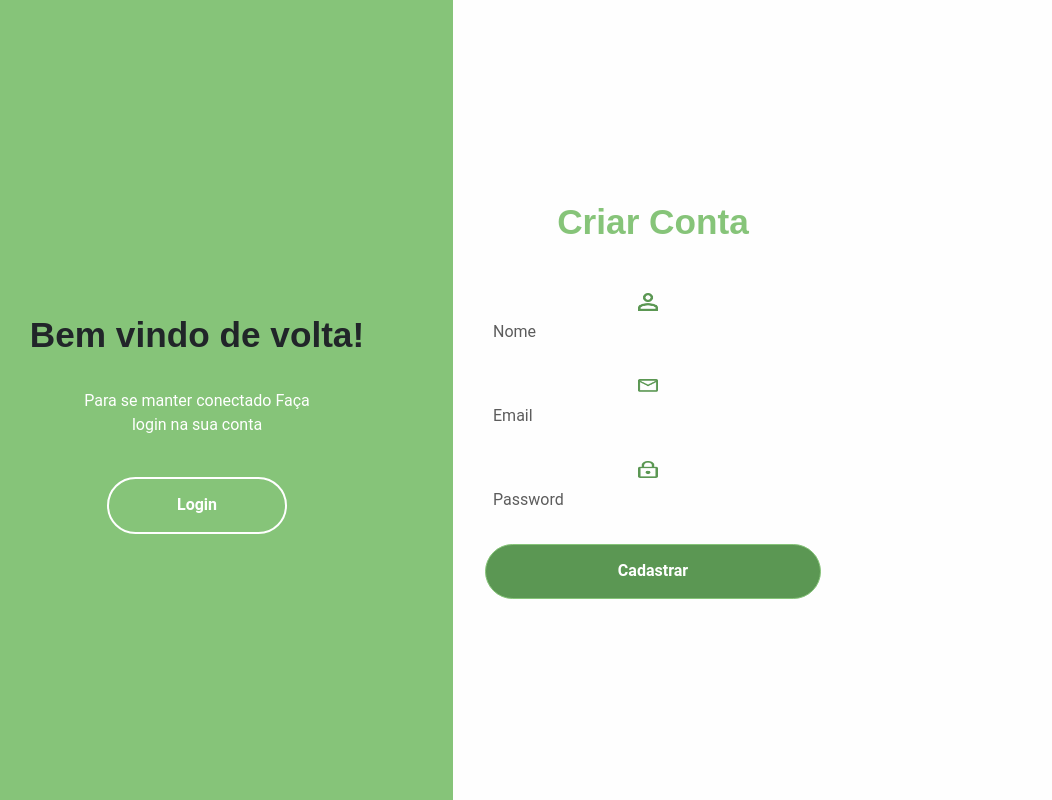
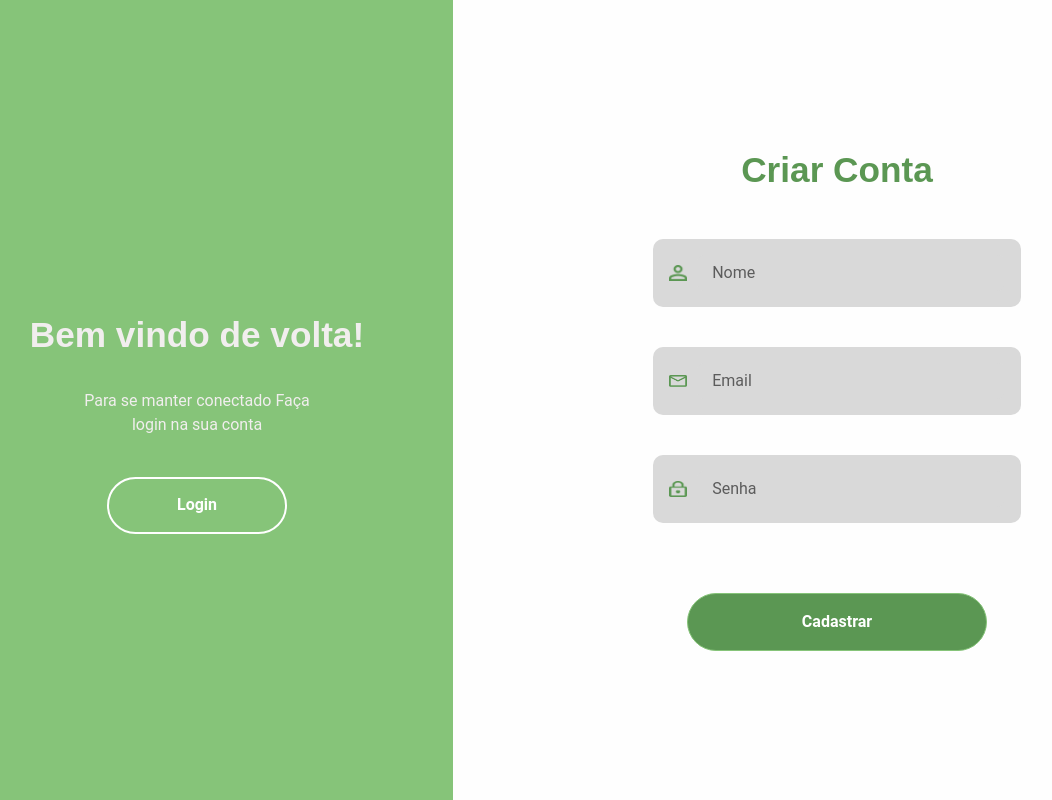
Before and after one commit to Tocchettog1/doatinga-web, a React (Vite) app: page /cadastro in a window 1280 px wide. Shown: the whole page, without its empty margins (59-1111 px from the left). Built offline with nearby package versions, Linux system fonts and the light colour scheme.

Commit message:
RegisterPage praticamente pronta. Falta apenas a implementação da Logo e poucos ajustes de estilização.

```diff
--- a/src/components/Register/RegisterForm.css
+++ b/src/components/Register/RegisterForm.css
@@ -15,14 +15,16 @@
 .form-title {
     font-size: 2.2rem;
     font-weight: 600;
-    color: #86C479;
+    color: #5B9753;
     margin-bottom: 1.5rem;
 }
 
 
 .register-form .input-field-container,
-.register-form .btn-register {
+.register-form {
     width: 100%;
+    display: flex;
+    padding: 1rem;
 }
 
 .btn-register {
@@ -31,7 +33,9 @@
     font-weight: 600;
     font-size: 1rem;
     border: 1px solid #86C479;
-    padding: 0.9rem 1.5rem;
+    padding: 1rem;
+    width: 300px;
+    margin-top: 30px;
     border-radius: 50px;
     cursor: pointer;
     transition: background-color 0.2s ease;
--- a/src/components/Register/RegisterForm.jsx
+++ b/src/components/Register/RegisterForm.jsx
@@ -27,7 +27,6 @@ function RegisterForm() {
         return (
             <form className = "register-form" onSubmit = {handleSubmit}>
                 <h2 className = "form-title">Criar Conta</h2>
-
                     <InputField
                         iconSrc = {userIcon}
                         iconAlt = 'Ícone do usuário'
@@ -52,13 +51,12 @@ function RegisterForm() {
                         iconSrc = {passwordIcon}
                         iconAlt = 'Ícone de senha'
                         type = 'password'
-                    placeholder = 'Password'
+                        placeholder = 'Senha'
                         value = {password}
                         onChange = {(e) => setPassword(e.target.value)}
                         required = {true}
 
                     />
-
                 <Button
                     type = 'submit'
                     className = 'btn-register'
--- a/src/components/common/AuthAside.css
+++ b/src/components/common/AuthAside.css
@@ -23,12 +23,14 @@
   font-size: 2.2rem;
   font-weight: 600;
   line-height: 1.2;
+  color: rgb(241, 238, 238);
 }
 
 .auth-aside-subtitle {
   font-size: 1rem;
   line-height: 1.5;
   max-width: 250px;
+  color: rgb(241, 238, 238);
 }
 
 
@@ -41,7 +43,7 @@
 
 /*variante de cor de texto, acho q nao vai precisar de outra*/
 .auth-aside.light {
-  color: white;
+  color: rgb(241, 238, 238);
 }
 
 
--- a/src/components/common/InputField.css
+++ b/src/components/common/InputField.css
@@ -1,10 +1,9 @@
-.input-field-cointainer {
+.input-field-container {
     display: flex;
     align-items: center;
     flex-direction: row;
     background-color: #D9D9D9;
     border-radius: 10px;
-    padding: 12px 15px;
     width: 100%;
     margin-bottom: 1rem;
     box-sizing: border-box;
@@ -15,6 +14,7 @@
     display: flex;
     align-items: center;
     justify-content: center;
+
 }
 
 .input-icon img {
@@ -24,12 +24,12 @@
 }
 
 .input-field {
-    flex: 1;
-  border: none;
-  outline: none;
-  background: transparent;
-  font-size: 1rem;
-  color: #333;
+    border: none;
+    outline: none;
+    background: #D9D9D9;
+    padding: 6px 15px;
+    font-size: 1rem;
+    color: #333;
 }
 
 .input-field::placeholder {
--- a/src/pages/RegisterPage.css
+++ b/src/pages/RegisterPage.css
@@ -2,4 +2,12 @@
     display: flex;
     flex-direction: row;
 
+
 }
+
+.form-section {
+    display: flex;
+    flex-grow: 1;
+    justify-content: center;
+    align-items: center;
+}
```
Also changed, not shown: src/pages/RegisterPage.jsx (indentation only). Lines whose indentation alone changed are shown as unchanged.
